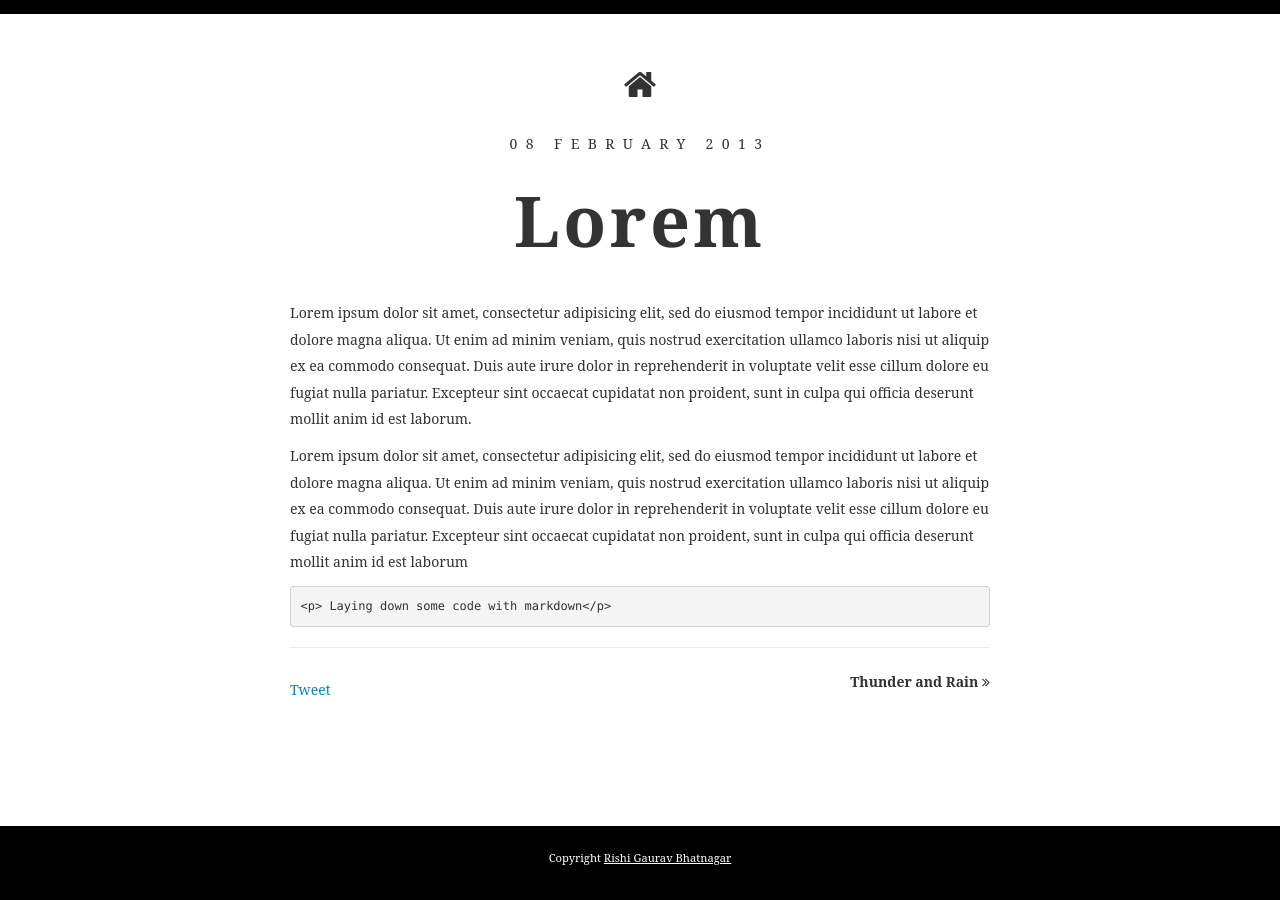
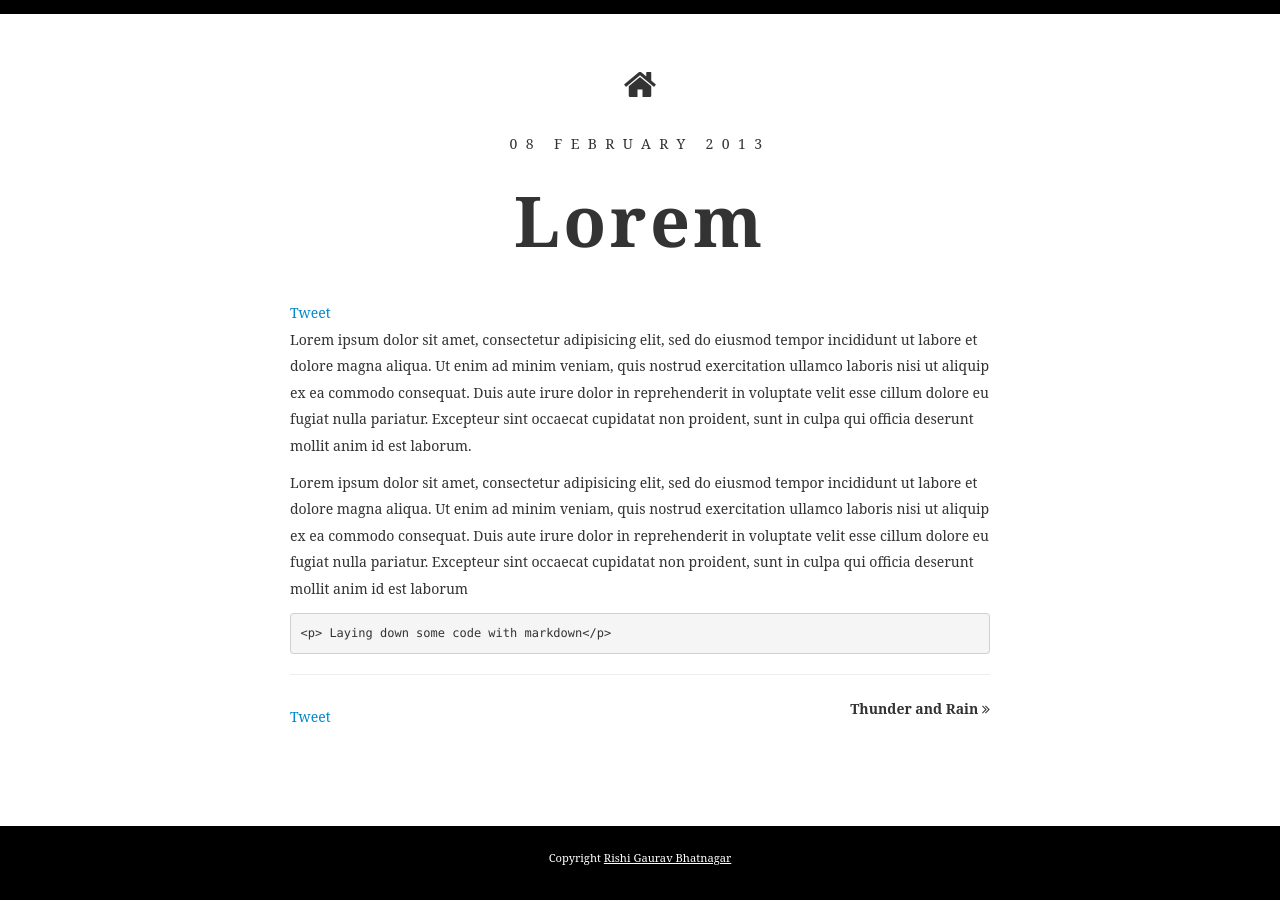
Before and after one commit to rishipoetry/rishipoetry.github.io, a Jekyll site: the page built from _posts/2013-02-08-firstpost.md, in a window 1280 px wide. Built offline with Jekyll 4.4.1, drawn with Linux system fonts in a browser that asks for light colours; some web fonts are replaced; comment, search, counter and statistics services are not loaded.

Commit message:
thunderandrain

```diff
--- a/_layouts/post_page.html
+++ b/_layouts/post_page.html
@@ -14,6 +14,10 @@
 			<article class="post">
 				<h5>{{ page.date | date: "%d %B %Y" }}</h5>
 				<h2 class="content">{{page.title}}</h2>
+				<section>
+					<a href="https://twitter.com/share" class="twitter-share-button"{count} data-via="rishigb" data-size="large">Tweet</a>
+<script>!function(d,s,id){var js,fjs=d.getElementsByTagName(s)[0],p=/^http:/.test(d.location)?'http':'https';if(!d.getElementById(id)){js=d.createElement(s);js.id=id;js.src=p+'://platform.twitter.com/widgets.js';fjs.parentNode.insertBefore(js,fjs);}}(document, 'script', 'twitter-wjs');</script>
+				</section>
 				<section>
 					{{ content }}
 					<hr>
```
